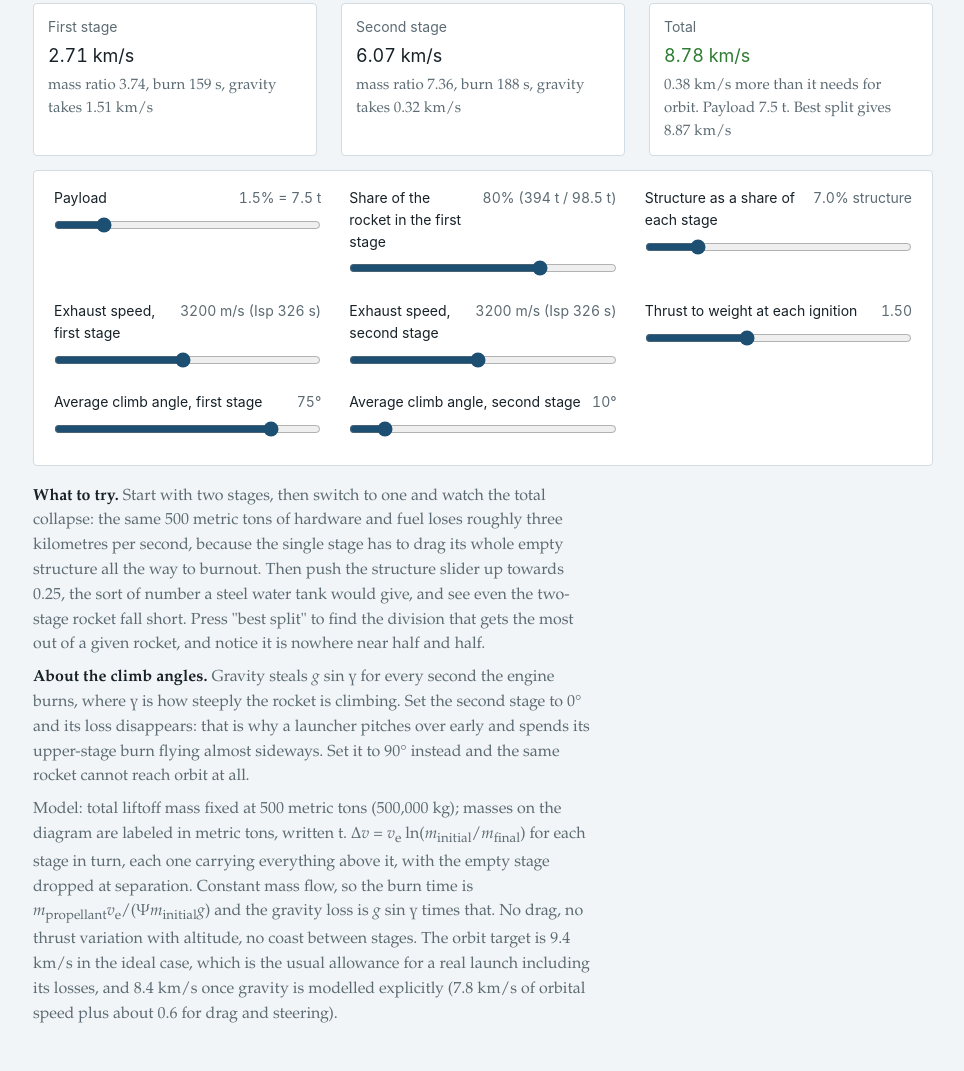
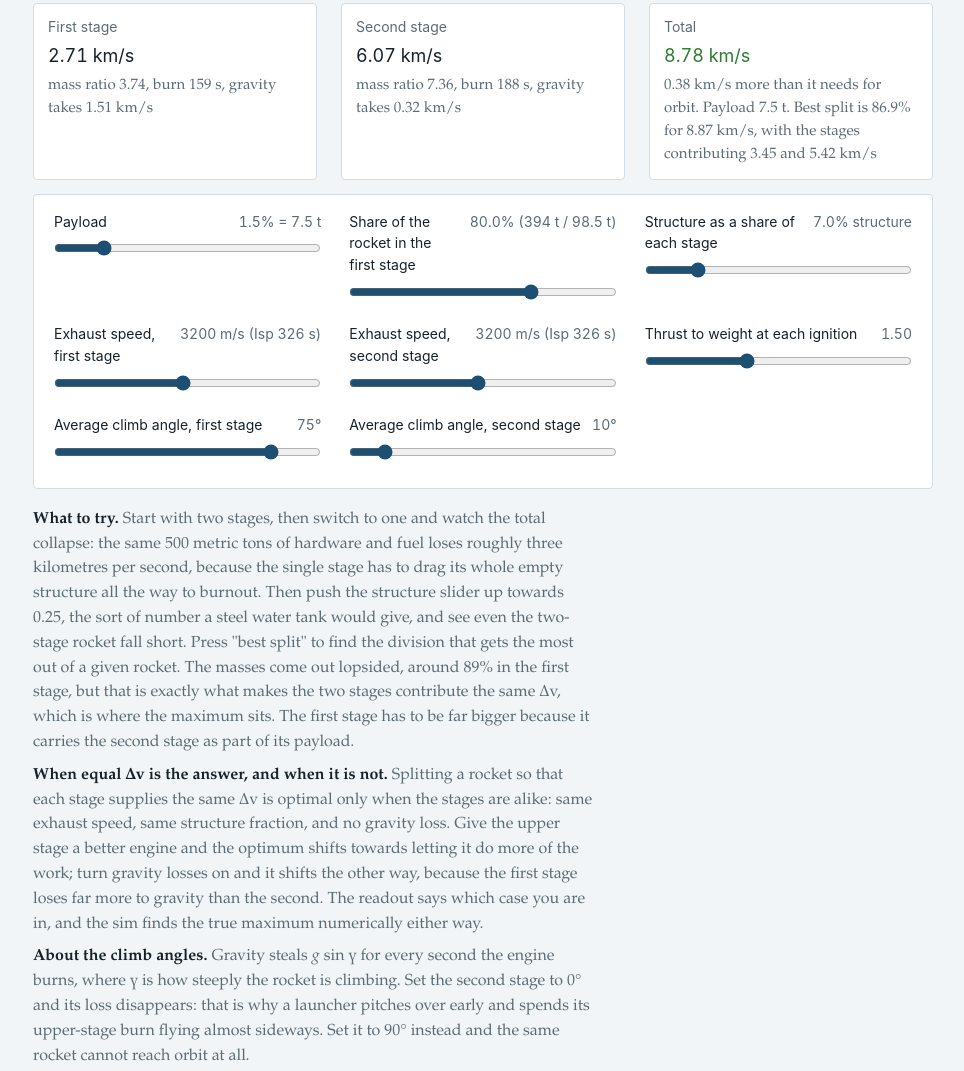
Before and after one commit to widener-physics/opensims, a plain HTML site: page sims/rocket-staging.html in a window 1280 px wide. Shown: the part 756-1827 px from the top of the page, without its empty margins (157-1121 px from the left). Drawn offline with Linux system fonts and the light colour scheme.

Commit message:
updated rocket sim

```diff
--- a/sims/rocket-staging.html
+++ b/sims/rocket-staging.html
@@ -106,7 +106,7 @@
     <label><div class="row"><span>Payload</span><span class="val" id="pay_v"></span></div>
       <input type="range" id="pay" min="0.2" max="8" step="0.1" value="1.5"></label>
     <label id="lab_split"><div class="row"><span>Share of the rocket in the first stage</span><span class="val" id="split_v"></span></div>
-      <input type="range" id="split" min="40" max="95" step="1" value="80"></label>
+      <input type="range" id="split" min="40" max="98" step="0.1" value="80"></label>
     <label><div class="row"><span>Structure as a share of each stage</span><span class="val" id="eps_v"></span></div>
       <input type="range" id="eps" min="0.03" max="0.25" step="0.005" value="0.07"></label>
     <label><div class="row"><span>Exhaust speed, first stage</span><span class="val" id="ve1_v"></span></div>
@@ -125,7 +125,13 @@
     <p><b>What to try.</b> Start with two stages, then switch to one and watch the total collapse: the same 500 metric tons of hardware and fuel
       loses roughly three kilometres per second, because the single stage has to drag its whole empty structure all the way to burnout.
       Then push the structure slider up towards 0.25, the sort of number a steel water tank would give, and see even the two-stage rocket
-      fall short. Press "best split" to find the division that gets the most out of a given rocket, and notice it is nowhere near half and half.</p>
+      fall short. Press "best split" to find the division that gets the most out of a given rocket. The masses come out lopsided, around 89% in the
+      first stage, but that is exactly what makes the two stages contribute the same Δv, which is where the maximum sits. The first stage has
+      to be far bigger because it carries the second stage as part of its payload.</p>
+    <p><b>When equal Δv is the answer, and when it is not.</b> Splitting a rocket so that each stage supplies the same Δv is optimal only when
+      the stages are alike: same exhaust speed, same structure fraction, and no gravity loss. Give the upper stage a better engine and the
+      optimum shifts towards letting it do more of the work; turn gravity losses on and it shifts the other way, because the first stage loses
+      far more to gravity than the second. The readout says which case you are in, and the sim finds the true maximum numerically either way.</p>
     <p><b>About the climb angles.</b> Gravity steals <i>g</i> sin γ for every second the engine burns, where γ is how steeply the rocket is
       climbing. Set the second stage to 0° and its loss disappears: that is why a launcher pitches over early and spends its upper-stage burn
       flying almost sideways. Set it to 90° instead and the same rocket cannot reach orbit at all.</p>
@@ -181,8 +187,13 @@
   }
   function bestSplit(stages, grav) {
     let best = -1, bs = 80;
-    for (let s = 40; s <= 95; s += 0.25) { const t = build(stages, grav, s).total; if (t > best) { best = t; bs = s; } }
-    return { split: bs, total: best };
+    for (let s = 40; s <= 98; s += 0.02) { const t = build(stages, grav, s).total; if (t > best) { best = t; bs = s; } }
+    const at = build(stages, grav, bs);
+    // With equal exhaust speeds, equal structure fractions and no gravity loss, the maximum sits exactly
+    // where the two stages contribute the same delta-v. Anything that makes the stages differ moves it.
+    const d = at.out.map(o => o.dv);
+    const even = d.length === 2 && Math.abs(d[0] - d[1]) / Math.max(d[0], d[1]) < 0.02;
+    return { split: bs, total: best, dv: d, even };
   }
   const target = () => st.grav ? 8400 : 9400;
   let M, Malt, Mbest;
@@ -349,11 +360,14 @@
     const short = M.total - target();
     html += grounded ? card('Total', 'nothing', 'raise the thrust-to-weight ratio above 1 to get off the ground', 'no') : card('Total', km(M.total),
       (short >= 0 ? km(short) + ' more than it needs for orbit' : km(-short) + ' short of orbit') +
-      '. Payload ' + t2(M.mPay) + (M.stages === 2 ? '. Best split gives ' + km(Mbest.total) : ''),
+      '. Payload ' + t2(M.mPay) + (M.stages !== 2 ? '' :
+        '. Best split is ' + Mbest.split.toFixed(1) + '% for ' + km(Mbest.total) +
+        (Mbest.even ? ', where the two stages contribute the same Δv, ' + km(Mbest.dv[0])
+          : ', with the stages contributing ' + Mbest.dv.map(v => (v / 1000).toFixed(2)).join(' and ') + ' km/s')),
       short >= 0 ? 'ok' : 'no');
     $('readout').innerHTML = html;
     $('pay_v').textContent = st.pay.toFixed(1) + '% = ' + t2(st.pay / 100 * MTOT);
-    $('split_v').textContent = st.split + '% (' + t2(M.m1) + ' / ' + t2(M.m2) + ')';
+    $('split_v').textContent = st.split.toFixed(1) + '% (' + t2(M.m1) + ' / ' + t2(M.m2) + ')';
     $('eps_v').textContent = (st.eps * 100).toFixed(1) + '% structure';
     $('ve1_v').textContent = st.ve1 + ' m/s (Isp ' + (st.ve1 / G0).toFixed(0) + ' s)';
     $('ve2_v').textContent = st.ve2 + ' m/s (Isp ' + (st.ve2 / G0).toFixed(0) + ' s)';
@@ -370,7 +384,7 @@
   function rebuild() { recompute(); readout(); drawStack(); drawTrace(); }
   $('stageseg').querySelectorAll('button').forEach(b => b.addEventListener('click', () => { st.stages = +b.dataset.s; rebuild(); }));
   $('grav').addEventListener('change', () => { st.grav = $('grav').checked; rebuild(); });
-  $('best').addEventListener('click', () => { st.split = Math.round(Mbest.split); $('split').value = String(st.split); rebuild(); });
+  $('best').addEventListener('click', () => { st.split = Math.round(Mbest.split * 10) / 10; $('split').value = String(st.split); rebuild(); });
   ['pay', 'split', 'eps', 've1', 've2', 'psi', 'g1', 'g2'].forEach(id => $(id).addEventListener('input', () => { st[id] = +$(id).value; rebuild(); }));
   window.addEventListener('resize', () => { drawStack(); drawTrace(); });
   rebuild();
```
